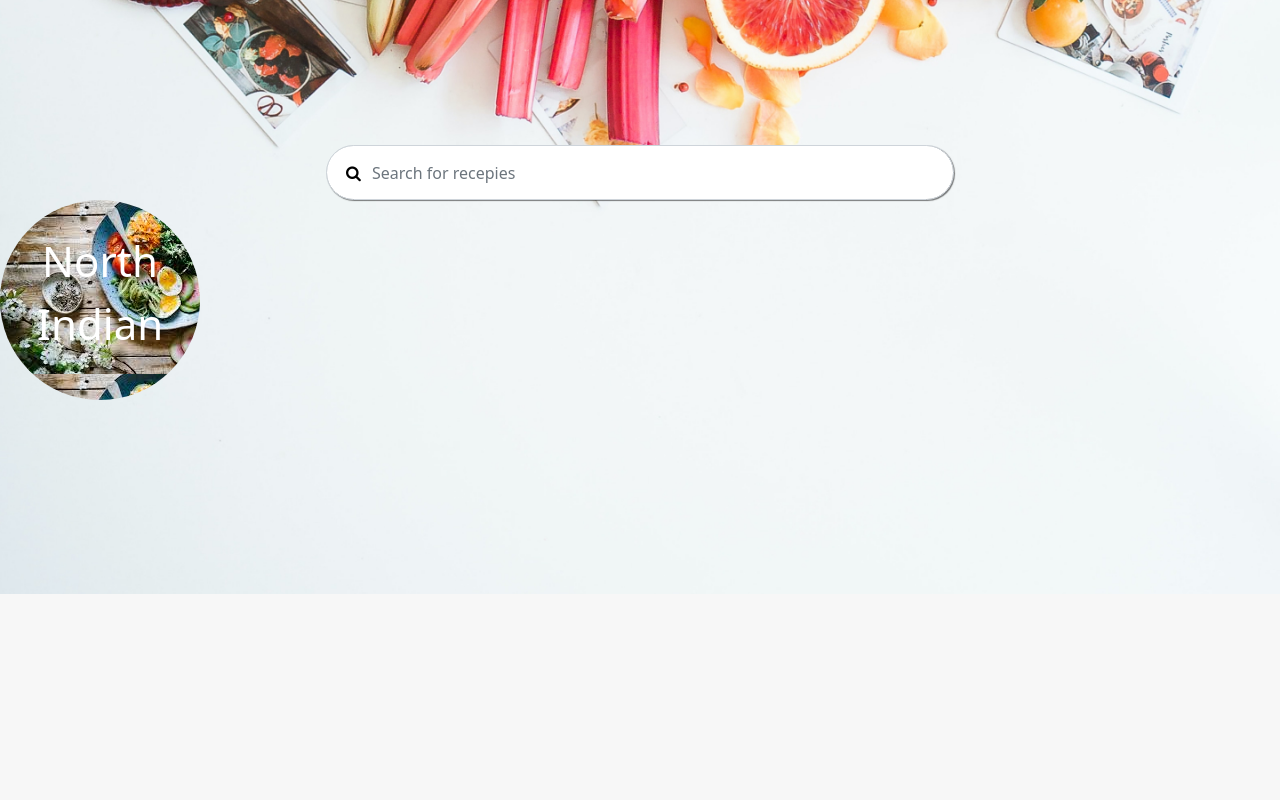
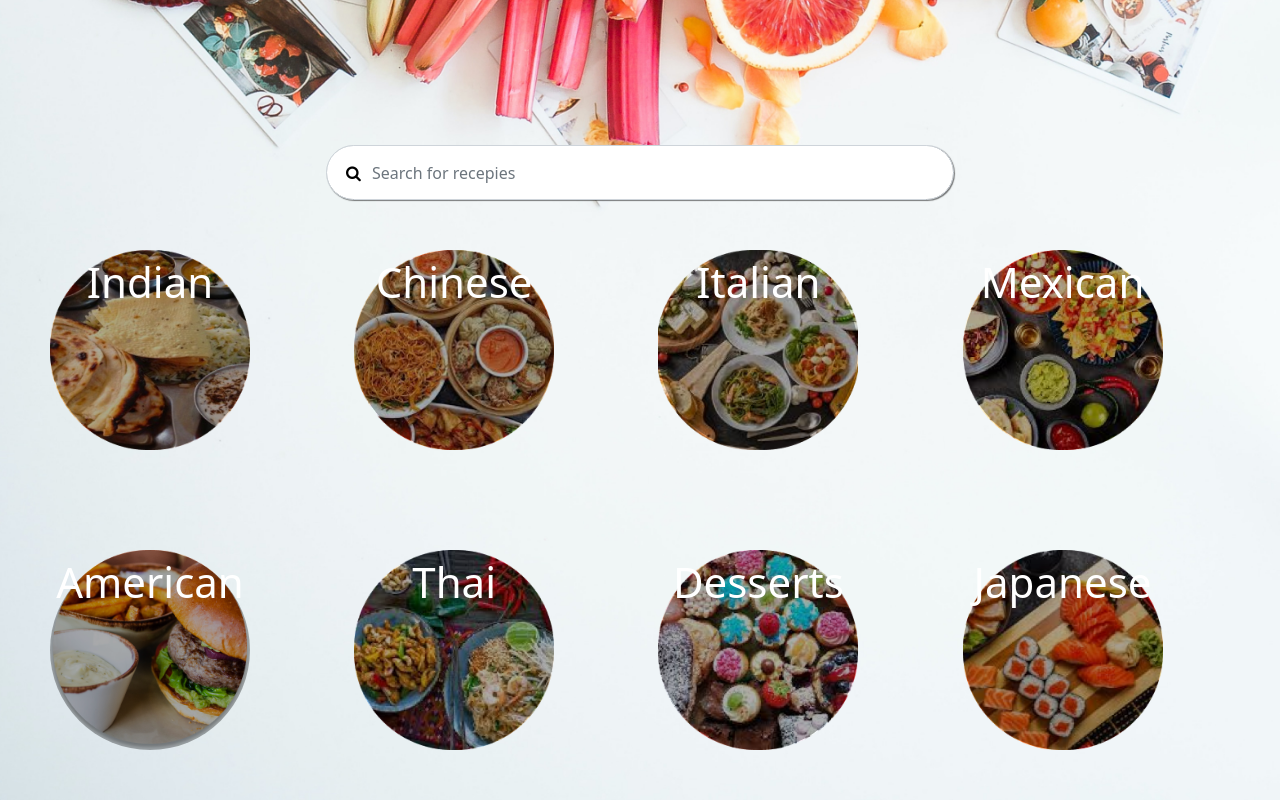
Before and after one commit to Akshattkain/Kozy-Kitchen, a PHP site: page /pages/home.html in a window 1280 px wide. Shown: the part 206-1006 px from the top of the page. Before the commit the page ends 800 px from the top, so only its background shows below. Run offline with PHP 8.4, Linux system fonts and the light colour scheme; some libraries are stand-ins or nearby versions.

Commit message:
Added all the categories

```diff
--- a/pages/home.html
+++ b/pages/home.html
@@ -34,11 +34,7 @@
       </div>
     </div>
 
-    <div class="categories">
-      <div class="center">
-        <p>North Indian</p>
-      </div>
-    </div>
+    <div id="categories"></div>
 
     <script
       src="https://cdn.jsdelivr.net/npm/bootstrap@5.1.3/dist/js/bootstrap.bundle.min.js"
@@ -47,6 +43,29 @@
     ></script>
     <script>
       $("#nav").load("../components/navbar.html");
+
+      var categories = [
+        { url: "../images/indian.png", name: "Indian" },
+        { url: "../images/chinese.png", name: "Chinese" },
+        { url: "../images/italian.png", name: "Italian" },
+        { url: "../images/mexican.png", name: "Mexican" },
+        { url: "../images/american.png", name: "American" },
+        { url: "../images/thai.png", name: "Thai" },
+        { url: "../images/desserts.png", name: "Desserts" },
+        { url: "../images/japanese.png", name: "Japanese" },
+      ];
+
+      document.getElementById("categories").innerHTML = categories
+        .map(
+          (category) =>
+            `<div class="category-container" style="background-image: url(${category.url})">
+            <div class="center">
+              <p>${category.name}</p>
+              </div>
+              </div>
+            `
+        )
+        .join("");
     </script>
   </body>
 </html>
--- a/styles/home.css
+++ b/styles/home.css
@@ -33,19 +33,26 @@ body {
   margin-top: 300px !important;
 }
 
+.categories {
+  display: flex;
+  justify-content: space-evenly;
+}
+
 .center {
-  background-image: url(../images/f1.jpg);
   width: 200px;
   height: 200px;
+  background-color: rgba(0, 0, 0, 0.32);
   border-radius: 50%;
-  display: flex;
-  align-items: center;
-  text-align: center;
   color: white;
   font-size: 42px;
 }
 
-.categories {
+.category-container {
   display: inline-block;
   margin: auto;
+  background-repeat: no-repeat;
+  background-position: center;
+  text-align: center;
+  background-size: cover;
+  margin: 50px;
 }
```
Also changed, not shown: images/american.png (added), images/chinese.png (added), images/desserts.png (added), images/f1.jpg (deleted), images/f2.jpg (deleted), images/f3.jpg (deleted), images/indian.png (added), images/italian.png (added), images/japanese.png (added), images/mexican.png (added), images/thai.png (added).
